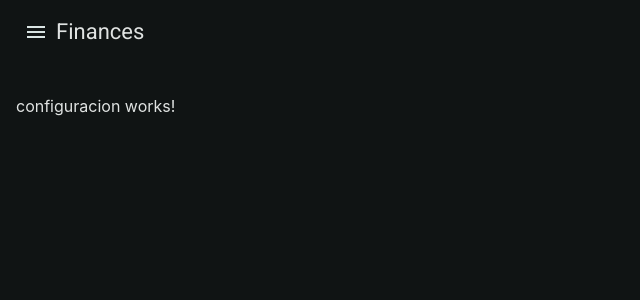
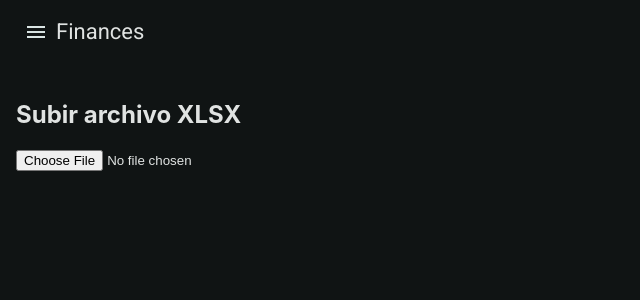
Before and after one commit to Alexberemart/finances, an Angular app in the folder angular-app/: page /configuracion in a window 1280 px wide. Shown: the top 300 px of the page, without its empty margins (0-640 px from the left). Built offline with nearby package versions, Linux system fonts and the light colour scheme.

Commit message:
working on bbva import data feature

```diff
--- a/angular-app/package.json
+++ b/angular-app/package.json
@@ -21,6 +21,7 @@
     "@angular/router": "^19.2.0",
     "rxjs": "~7.8.0",
     "tslib": "^2.3.0",
+    "xlsx": "^0.18.5",
     "zone.js": "~0.15.0"
   },
   "devDependencies": {
--- a/angular-app/src/app/configuracion/configuracion.component.html
+++ b/angular-app/src/app/configuracion/configuracion.component.html
@@ -1 +1,19 @@
-<p>configuracion works!</p>
+<h2>Subir archivo XLSX</h2>
+<input type="file" accept=".xlsx" (change)="onFileSelected($event)" />
+
+<table *ngIf="bbvaData.length > 0" border="1" style="margin-top:1rem; width:100%; max-width:600px;">
+  <thead>
+    <tr>
+      <th>Fecha</th>
+      <th>Descripción</th>
+      <th>Importe</th>
+    </tr>
+  </thead>
+  <tbody>
+    <tr *ngFor="let row of bbvaData">
+      <td>{{ row.date }}</td>
+      <td>{{ row.description }}</td>
+      <td>{{ row.amount | number:'1.2-2' }}</td>
+    </tr>
+  </tbody>
+</table>
--- a/angular-app/src/app/configuracion/configuracion.component.ts
+++ b/angular-app/src/app/configuracion/configuracion.component.ts
@@ -1,11 +1,50 @@
 import { Component } from '@angular/core';
+import { CommonModule } from '@angular/common';
+import * as XLSX from 'xlsx';
+import { CsvRow } from '../models/csv-row.model';
+import { BBVAImportData } from '../models/bbva-import-data.model';
 
 @Component({
   selector: 'app-configuracion',
-  imports: [],
+  standalone: true,
+  imports: [CommonModule],
   templateUrl: './configuracion.component.html',
-  styleUrl: './configuracion.component.css'
+  styleUrls: ['./configuracion.component.css']
 })
 export class ConfiguracionComponent {
+  csvRows: CsvRow[] = [];
+  bbvaData: BBVAImportData[] = [];
 
+  onFileSelected(event: Event) {
+    const input = event.target as HTMLInputElement;
+    if (!input.files?.length) return;
+
+    const file = input.files[0];
+    const reader = new FileReader();
+    reader.onload = () => {
+      const data = new Uint8Array(reader.result as ArrayBuffer);
+      const workbook = XLSX.read(data, { type: 'array' });
+      const sheetName = workbook.SheetNames[0];
+      const worksheet = workbook.Sheets[sheetName];
+      const json: any[] = XLSX.utils.sheet_to_json(worksheet, { header: 1 });
+
+      // Assume first row is header
+      const [header, ...rows] = json;
+      this.csvRows = rows
+        .filter(row => row.length >= 3)
+        .map(row => ({
+          date: row[0] ?? '',
+          description: row[1] ?? '',
+          amount: Number(row[2])
+        }));
+
+      // Map CsvRow[] to BBVAImportData[]
+      this.bbvaData = this.csvRows.map(row => ({
+        date: row.date,
+        description: row.description,
+        amount: row.amount
+      }));
+    };
+    reader.readAsArrayBuffer(file);
+  }
 }
--- /dev/null
+++ b/angular-app/src/app/models/bbva-import-data.model.ts
@@ -0,0 +1,5 @@
+export interface BBVAImportData {
+  date: string;
+  description: string;
+  amount: number;
+}
--- /dev/null
+++ b/angular-app/src/app/models/csv-row.model.ts
@@ -0,0 +1,5 @@
+export interface CsvRow {
+  date: string;
+  description: string;
+  amount: number;
+}
```
Also changed, not shown: 1 other file (tests, documents, lock files or other folders).
